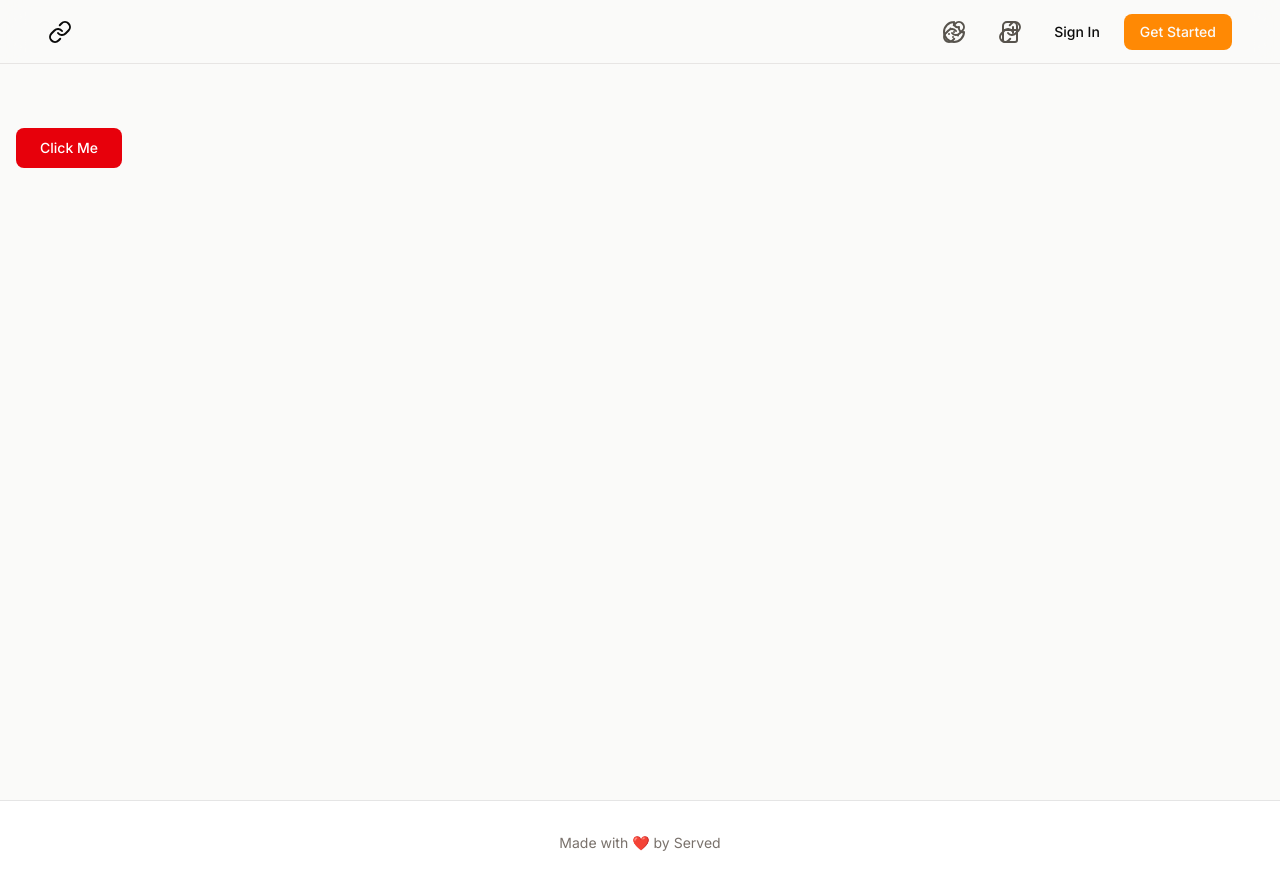
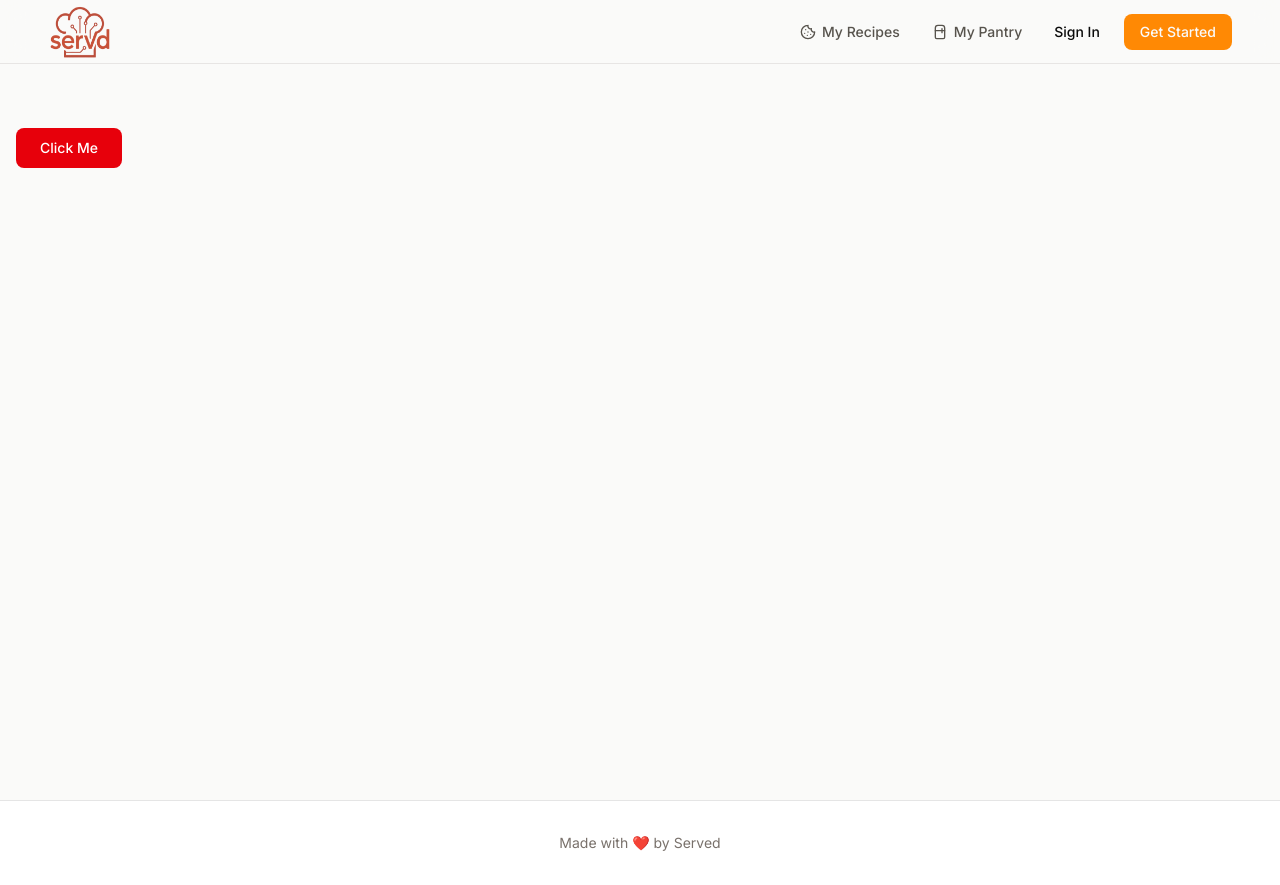
Before and after one commit to rishavbarman-dev/AI-Recipe-Plateform, a Next.js app in the folder frontend/: page / in a window 1280 px wide. Built offline with nearby package versions, Linux system fonts and the light colour scheme; no server answers.

Commit message:
feat: update header component

```diff
--- a/frontend/components/Header.jsx
+++ b/frontend/components/Header.jsx
@@ -7,9 +7,10 @@ import {
 } from "@clerk/nextjs";
 import React from "react";
 import { Button } from "./ui/button";
-import { Cookie, Link, Refrigerator } from "lucide-react";
+import { Cookie, Refrigerator } from "lucide-react";
 import Image from "next/image";
 import UserDropdown from "./UserDropdown";
+import Link from "next/link";
 
 const Header = async () => {
     const user = null; // Replace with actual user fetching logic
@@ -18,7 +19,7 @@ const Header = async () => {
     <header className="fixed top-0 w-full border-b border-stone-200 bg-stone-50/80 backdrop-blur-md z-50 supports-backdrop-filter:bg-stone-50/60 px-4 sm:px-6 lg:px-8 h-16 flex items-center justify-end space-x-4">
       <nav className="container mx-auto px-4 h-16 flex items-center justify-end space-x-4">
         <Link href={user ? "/dashboard" : "/"} className="mr-auto">
-          <Image src="/orange-logo.png" alt="RecipeAI Logo" width={60} height={60} className="w-16 h-16" />
+          <Image src="/orange-logo.png" alt="RecipeAI Logo" width={60} height={60} className="w-16 h-14" />
         </Link>
         <div className="hidden md:flex items-center space-x-8 text-sm font-medium text-stone-600">
             <Link
```
